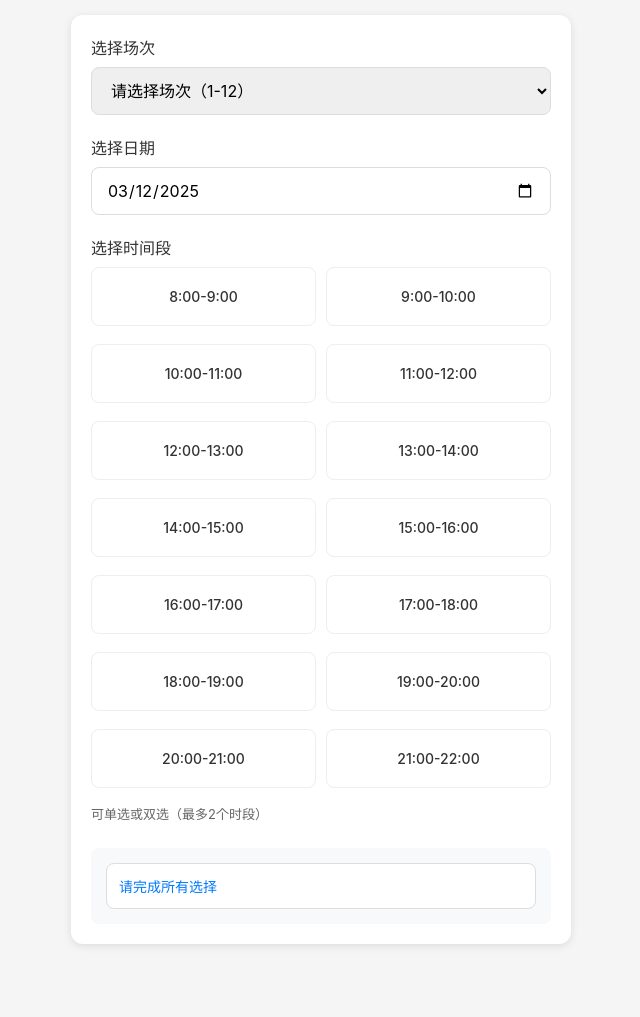
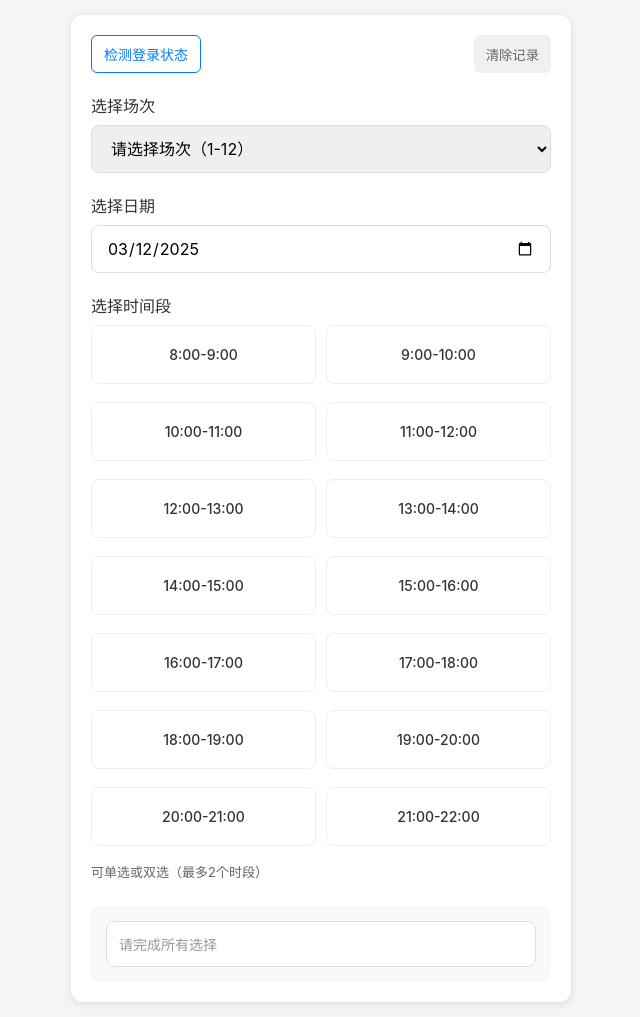
Before and after one commit to fatman0109/fatman0109.github.io, a plain HTML site: page index.html in a window 1280 px wide. Shown: the whole page, without its empty margins (319-959 px from the left). Before the commit the page ends 959 px from the top, so only its background shows below. Drawn offline with Linux system fonts and the light colour scheme.

Commit message:
Update index.html

```diff
--- a/index.html
+++ b/index.html
@@ -106,10 +106,45 @@
             font-size: 13px;
             margin-top: 8px;
         }
+
+        /* 新增工具栏样式 */
+        .toolbar {
+            margin-bottom: 20px;
+            display: flex;
+            justify-content: space-between;
+        }
+
+        .status-check {
+            color: #007AFF;
+            text-decoration: none;
+            font-size: 14px;
+            padding: 8px 12px;
+            border: 1px solid #007AFF;
+            border-radius: 6px;
+        }
+
+        .restore-btn {
+            background: #f0f0f0;
+            color: #666;
+            border: none;
+            padding: 8px 12px;
+            border-radius: 6px;
+            cursor: pointer;
+        }
     </style>
 </head>
 <body>
     <div class="container">
+        <!-- 新增工具栏 -->
+        <div class="toolbar">
+            <a href="http://gym.dazuiwl.cn/h5/#/pages/selectSession/selectSession?id=51&index=2&staff=undefined&nonstaff=undefined&half=0&order_group_ids=2,3,4&ordermaxhour=2&used_group_ids=&usedhour=0&usedfield=1"
+               class="status-check"
+               target="_blank">
+                检测登录状态
+            </a>
+            <button class="restore-btn" onclick="clearStorage()">清除记录</button>
+        </div>
+
         <div class="form-group">
             <label>选择场次</label>
             <select id="session">
@@ -135,6 +170,9 @@
 
 <script>
 document.addEventListener('DOMContentLoaded', () => {
+    // 存储键名
+    const STORAGE_KEY = 'GYM_BOOKING_DATA';
+
     // 初始化场次（1-12）
     const sessionSelect = document.getElementById('session');
     for (let i = 1; i <= 12; i++) {
@@ -144,10 +182,8 @@ document.addEventListener('DOMContentLoaded', () => {
 
     // 初始化日期选择器
     const dateInput = document.getElementById('date');
-    // 设置最小日期为今天
     const today = new Date();
     dateInput.min = today.toISOString().split('T')[0];
-    // 设置默认值为今天
     dateInput.valueAsDate = today;
 
     // 初始化时间段（8-21点）
@@ -167,7 +203,74 @@ document.addEventListener('DOMContentLoaded', () => {
         container.innerHTML = html;
     };
 
-    // 选择限制逻辑
+    // 加载已保存的数据
+    const loadSavedData = () => {
+        const saved = localStorage.getItem(STORAGE_KEY);
+        if (saved) {
+            try {
+                const data = JSON.parse(saved);
+                if (data.session) sessionSelect.value = data.session;
+                if (data.date) dateInput.value = data.date;
+                if (data.timeSlots) {
+                    document.querySelectorAll('#timeSlots input').forEach(input => {
+                        input.checked = data.timeSlots.includes(input.value);
+                    });
+                }
+            } catch (e) {
+                console.error('读取存储数据失败:', e);
+            }
+        }
+    };
+
+    // 保存数据
+    const saveData = () => {
+        const data = {
+            session: sessionSelect.value,
+            date: dateInput.value,
+            timeSlots: Array.from(document.querySelectorAll('#timeSlots input:checked'))
+                         .map(input => input.value)
+        };
+        localStorage.setItem(STORAGE_KEY, JSON.stringify(data));
+    };
+
+    // 清除存储
+    window.clearStorage = () => {
+        localStorage.removeItem(STORAGE_KEY);
+        location.reload();
+    };
+
+    // 生成链接逻辑
+    const generateLink = () => {
+        const session = sessionSelect.value;
+        const date = dateInput.value;
+        const timeValues = Array.from(document.querySelectorAll('#timeSlots input:checked'))
+                             .map(input => input.value);
+
+        const link = document.getElementById('resultLink');
+
+        if (session && date && timeValues.length > 0) {
+            const sessionId = 219 + parseInt(session);
+            const timeIds = timeValues.map(t =>
+                328228 + parseInt(t.split('-')[0]) - 8
+            );
+
+            const scene = encodeURIComponent(encodeURIComponent(JSON.stringify([{
+                day: date,
+                fields: { [sessionId]: timeIds }
+            }])));
+
+            link.href = `http://gym.dazuiwl.cn/h5/#/pages/confirmOrder/confirmOrder?ordertype=makeappointment&sport_events_id=51&scene=${scene}`;
+            link.textContent = '点击跳转预约页面';
+            link.style.color = '#007AFF';
+        } else {
+            link.href = '#';
+            link.textContent = '请完成所有选择';
+            link.style.color = '#999';
+        }
+        saveData();
+    };
+
+    // 事件监听
     document.getElementById('timeSlots').addEventListener('change', (e) => {
         if (e.target.type === 'checkbox') {
             const checked = document.querySelectorAll('#timeSlots input:checked');
@@ -176,49 +279,20 @@ document.addEventListener('DOMContentLoaded', () => {
                 showToast('最多选择2个时段');
             }
         }
+        generateLink();
     });
 
-    // 生成链接逻辑
-    const generateLink = () => {
-        const session = sessionSelect.value;
-        const date = dateInput.value;
-        const timeValues = Array.from(
-            document.querySelectorAll('#timeSlots input:checked')
-        ).map(input => input.value);
-
-        const link = document.getElementById('resultLink');
-
-        if (session && date && timeValues.length > 0) {
-            // 参数转换
-            const sessionId = 219 + parseInt(session);
-            const timeIds = timeValues.map(t =>
-                328228 + parseInt(t.split('-')[0]) - 8
-            );
-
-            // 构建URL
-            const scene = encodeURIComponent(encodeURIComponent(JSON.stringify([{
-                day: date,
-                fields: { [sessionId]: timeIds }
-            }])));
-
-            const url = `http://gym.dazuiwl.cn/h5/#/pages/confirmOrder/confirmOrder?ordertype=makeappointment&sport_events_id=51&scene=${scene}`;
-            link.href = url;
-            link.textContent = '点击跳转预约页面';
-            link.style.color = '#007AFF';
-        } else {
-            link.href = '#';
-            link.textContent = '请完成所有选择';
-            link.style.color = '#999';
-        }
-    };
-
-    // 监听所有输入变化
     [sessionSelect, dateInput].forEach(el => {
         el.addEventListener('change', generateLink);
     });
-    document.getElementById('timeSlots').addEventListener('change', generateLink);
 
-    // 工具函数
+    // 初始化
+    initTimeSlots();
+    loadSavedData();
+    generateLink();
+});
+
+// 提示工具
 const showToast = (msg) => {
     const toast = document.createElement('div');
     toast.textContent = msg;
@@ -237,10 +311,6 @@ document.addEventListener('DOMContentLoaded', () => {
     document.body.appendChild(toast);
     setTimeout(() => toast.remove(), 2000);
 };
-
-    // 初始化
-    initTimeSlots();
-});
 </script>
 </body>
 </html>
```
Lines whose indentation alone changed are shown as unchanged.
